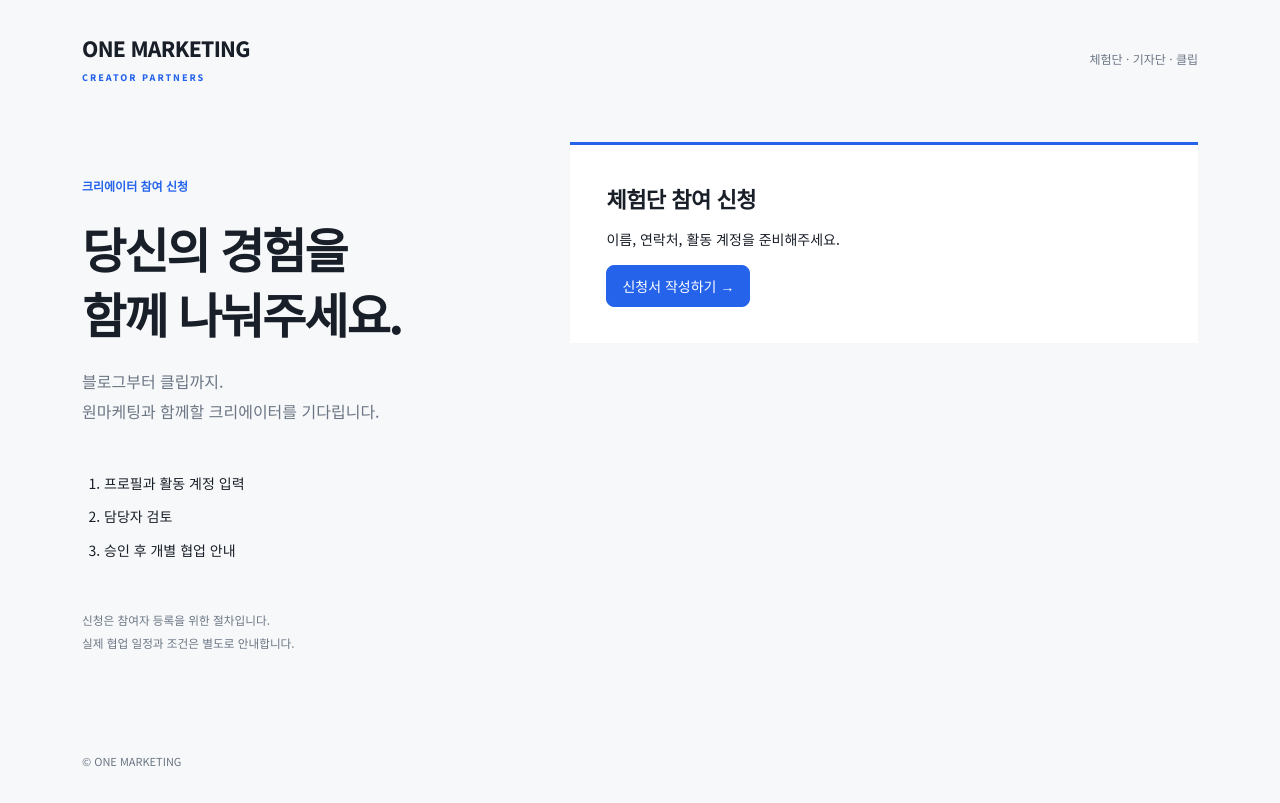
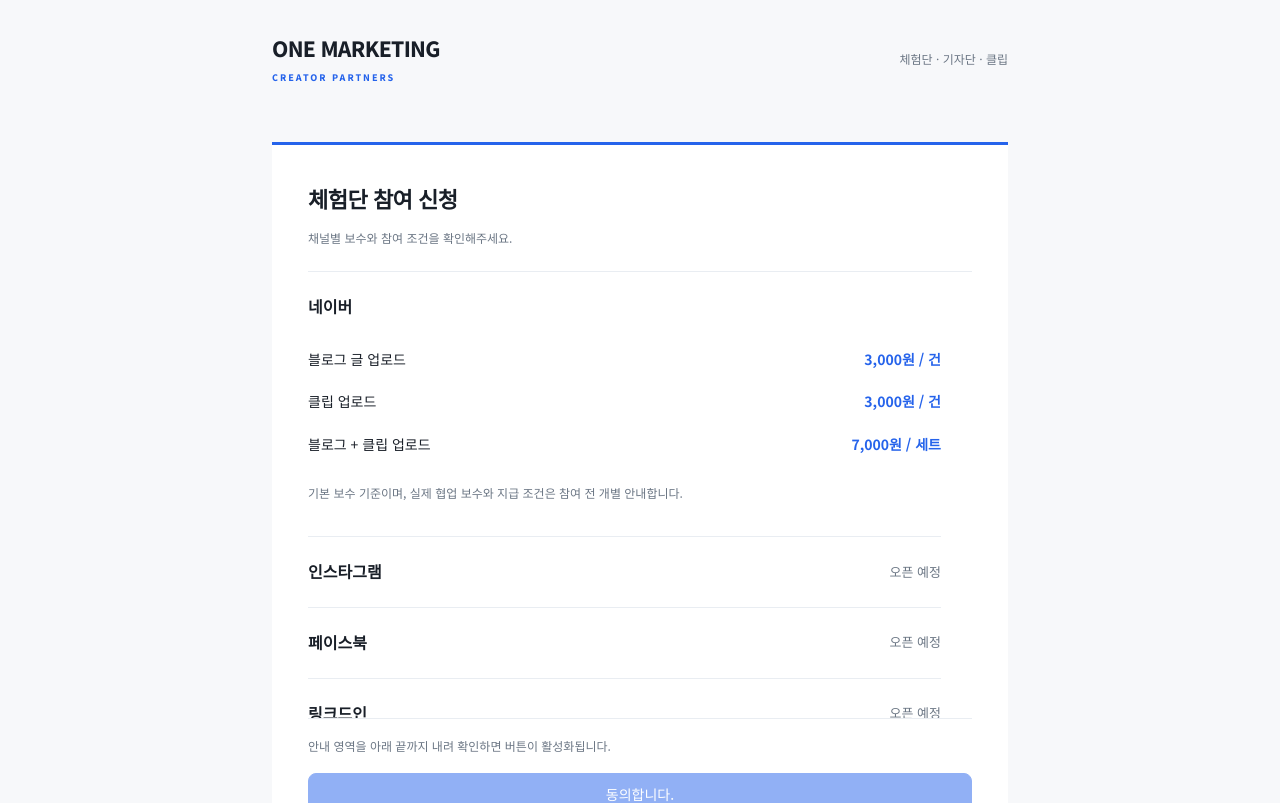
Before and after one commit to yeomjw0907/onemarketing, a Next.js app: page /participants/apply in a window 1280 px wide. Shown: the top 803 px of the page. Built offline with nearby package versions, Linux system fonts and the light colour scheme.

Commit message:
Show creator rewards and require reading participation terms

```diff
--- a/src/app/participants/apply/application-form.tsx
+++ b/src/app/participants/apply/application-form.tsx
@@ -1,11 +1,34 @@
 "use client";
-import { useState, type FormEvent } from "react";
+import { useEffect, useRef, useState, type FormEvent } from "react";
 import ApplicationFields, {
   freshApplication,
 } from "@/components/participant-application-fields";
 import type { ApplicationDraft } from "@/lib/participant-application-schema";
 import styles from "./application.module.css";
-export default function ApplicationForm() {
+export default function ApplicationForm({
+  rewards,
+}: {
+  rewards: { blog: number; clip: number; bundle: number };
+}) {
+  const termsRef = useRef<HTMLDivElement>(null);
+  const [readTerms, setReadTerms] = useState(false);
+  useEffect(() => {
+    const panel = termsRef.current;
+    if (!panel) return;
+    const check = () => {
+      if (panel.scrollHeight - panel.scrollTop <= panel.clientHeight + 4)
+        setReadTerms(true);
+    };
+    const observer = new ResizeObserver(check);
+    observer.observe(panel);
+    if (panel.firstElementChild) observer.observe(panel.firstElementChild);
+    panel.addEventListener("scroll", check, { passive: true });
+    check();
+    return () => {
+      observer.disconnect();
+      panel.removeEventListener("scroll", check);
+    };
+  }, []);
   const [draft, setDraft] = useState<ApplicationDraft | null>(null);
   const [consent, setConsent] = useState(false),
     [busy, setBusy] = useState(false),
@@ -13,6 +36,7 @@ export default function ApplicationForm() {
     [receipt, setReceipt] = useState("");
   const [key, setKey] = useState("");
   function start() {
+    if (!readTerms) return;
     setDraft(freshApplication());
     setKey(crypto.randomUUID());
   }
@@ -46,29 +70,6 @@ export default function ApplicationForm() {
         <span>체험단 · 기자단 · 클립</span>
       </header>
       <div className={styles.content}>
-        <div className={styles.intro}>
-          <span className={styles.eyebrow}>크리에이터 참여 신청</span>
-          <h1>
-            당신의 경험을
-            <br />
-            함께 나눠주세요.
-          </h1>
-          <p>
-            블로그부터 클립까지.
-            <br />
-            원마케팅과 함께할 크리에이터를 기다립니다.
-          </p>
-          <ol>
-            <li>프로필과 활동 계정 입력</li>
-            <li>담당자 검토</li>
-            <li>승인 후 개별 협업 안내</li>
-          </ol>
-          <small>
-            신청은 참여자 등록을 위한 절차입니다.
-            <br />
-            실제 협업 일정과 조건은 별도로 안내합니다.
-          </small>
-        </div>
         <section className={styles.form}>
           {receipt ? (
             <div role="status">
@@ -83,9 +84,95 @@ export default function ApplicationForm() {
           ) : !draft ? (
             <>
               <h2>체험단 참여 신청</h2>
-              <p>이름, 연락처, 활동 계정을 준비해주세요.</p>
-              <button className="primary" onClick={start}>
-                신청서 작성하기 →
+              <p className="hint">채널별 보수와 참여 조건을 확인해주세요.</p>
+              <div
+                ref={termsRef}
+                className={styles.terms}
+                tabIndex={0}
+                role="region"
+                aria-label="채널별 보수 및 참여 조건"
+                aria-describedby="terms-scroll-hint"
+              >
+                <div>
+                  <section className={styles.channel}>
+                    <h3>네이버</h3>
+                    <dl className={styles.rates}>
+                      <div>
+                        <dt>블로그 글 업로드</dt>
+                        <dd>{rewards.blog.toLocaleString("ko-KR")}원 / 건</dd>
+                      </div>
+                      <div>
+                        <dt>클립 업로드</dt>
+                        <dd>{rewards.clip.toLocaleString("ko-KR")}원 / 건</dd>
+                      </div>
+                      <div>
+                        <dt>블로그 + 클립 업로드</dt>
+                        <dd>
+                          {rewards.bundle.toLocaleString("ko-KR")}원 / 세트
+                        </dd>
+                      </div>
+                    </dl>
+                    <p className="hint">
+                      기본 보수 기준이며, 실제 협업 보수와 지급 조건은 참여 전
+                      개별 안내합니다.
+                    </p>
+                  </section>
+                  {["인스타그램", "페이스북", "링크드인", "유튜브"].map(
+                    (channel) => (
+                      <section className={styles.upcoming} key={channel}>
+                        <h3>{channel}</h3>
+                        <span>오픈 예정</span>
+                      </section>
+                    ),
+                  )}
+                  <section className={styles.conditions}>
+                    <h3>참여 전 꼭 확인해주세요</h3>
+                    <ul>
+                      <li>
+                        참여가 확정된 작업은 안내된 기한과 업로드 조건을
+                        지켜주세요.
+                      </li>
+                      <li>
+                        기한 내 업로드하지 않거나 연락 없이 작업을 중단하면 이후
+                        체험단 선정에서 후순위로 배정될 수 있습니다.
+                      </li>
+                      <li>
+                        게시물은 개별 안내한 유지 기간 동안 공개 상태로
+                        유지해주세요. 사전 협의 없이 삭제하거나 비공개로
+                        전환하면 이후 참여가 제한될 수 있습니다.
+                      </li>
+                      <li>
+                        미업로드 또는 무단 삭제가 반복되는 경우 협업이 종료되고
+                        체험단 등록이 해제될 수 있습니다.
+                      </li>
+                      <li>
+                        업로드가 어렵거나 게시물을 수정·삭제해야 하는 사정이
+                        생기면 담당자에게 먼저 연락해주세요.
+                      </li>
+                    </ul>
+                    <p>
+                      위 보수 안내와 참여 조건을 확인했으며, 동의 후 신청을
+                      진행합니다.
+                    </p>
+                  </section>
+                </div>
+              </div>
+              <p
+                id="terms-scroll-hint"
+                className={styles.scrollHint}
+                role="status"
+              >
+                {readTerms
+                  ? "안내를 모두 확인했습니다. 동의 후 신청서를 작성해주세요."
+                  : "안내 영역을 아래 끝까지 내려 확인하면 버튼이 활성화됩니다."}
+              </p>
+              <button
+                className="primary"
+                disabled={!readTerms}
+                onClick={start}
+                style={{ width: "100%" }}
+              >
+                동의합니다.
               </button>
             </>
           ) : (
--- a/src/app/participants/apply/application.module.css
+++ b/src/app/participants/apply/application.module.css
@@ -4,7 +4,7 @@
   color: #191f28;
 }
 .header {
-  max-width: 1180px;
+  max-width: 800px;
   margin: auto;
   padding: 32px;
   display: flex;
@@ -28,45 +28,14 @@
   color: #2563eb;
 }
 .content {
-  max-width: 1180px;
+  max-width: 800px;
   margin: 25px auto;
   padding: 0 32px 50px;
-  display: grid;
-  grid-template-columns: 0.8fr 1.2fr;
-  gap: 70px;
-  align-items: start;
-}
-.intro {
-  padding-top: 32px;
-  position: sticky;
-  top: 40px;
-  animation: enter 0.4s ease-out;
 }
 .eyebrow {
   font-size: 12px;
   color: #2563eb;
   font-weight: 700;
-}
-.intro h1 {
-  font-size: clamp(32px, 4vw, 48px);
-  line-height: 1.35;
-  letter-spacing: -2px;
-  margin: 20px 0;
-}
-.intro p {
-  font-size: 16px;
-  line-height: 1.9;
-  color: #6b7684;
-}
-.intro ol {
-  padding-left: 22px;
-  line-height: 2.4;
-  margin: 40px 0;
-  font-size: 14px;
-}
-.intro small {
-  color: #6b7684;
-  line-height: 1.9;
 }
 .form {
   background: white;
@@ -120,7 +89,7 @@
   clip-path: inset(50%);
 }
 .footer {
-  max-width: 1180px;
+  max-width: 800px;
   margin: auto;
   padding: 24px 32px;
   font-size: 11px;
@@ -142,13 +111,6 @@
     gap: 30px;
     padding: 0 20px 30px;
   }
-  .intro {
-    position: static;
-    padding-top: 0;
-  }
-  .intro ol {
-    margin: 20px 0;
-  }
   .header {
     padding: 24px 20px;
   }
@@ -160,8 +122,80 @@
   }
 }
 @media (prefers-reduced-motion: reduce) {
-  .intro,
   .form {
     animation: none;
   }
 }
+
+.terms {
+  max-height: min(56svh, 520px);
+  overflow-y: auto;
+  overscroll-behavior: contain;
+  scrollbar-gutter: stable;
+  border-block: 1px solid #e9edf2;
+  margin-top: 24px;
+  padding: 0 16px 0 0;
+}
+.terms:focus-visible {
+  outline: 2px solid #2563eb;
+  outline-offset: 4px;
+}
+.channel {
+  padding: 22px 0;
+}
+.channel h3,
+.upcoming h3,
+.conditions h3 {
+  margin: 0;
+  font-size: 16px;
+}
+.rates {
+  margin: 18px 0;
+}
+.rates div {
+  display: flex;
+  justify-content: space-between;
+  flex-wrap: wrap;
+  gap: 8px 16px;
+  padding: 10px 0;
+  font-size: 14px;
+}
+.rates dd {
+  margin: 0;
+  font-weight: 700;
+  color: #2563eb;
+}
+.upcoming {
+  display: flex;
+  justify-content: space-between;
+  align-items: center;
+  padding: 22px 0;
+  border-top: 1px solid #e9edf2;
+  gap: 16px;
+}
+.upcoming span {
+  color: #6b7684;
+  font-size: 13px;
+}
+.conditions {
+  border-top: 1px solid #e9edf2;
+  padding: 24px 0;
+  font-size: 14px;
+  line-height: 1.85;
+}
+.conditions ul {
+  padding-left: 20px;
+}
+.conditions li {
+  margin: 14px 0;
+}
+.conditions p {
+  margin-bottom: 0;
+  font-weight: 600;
+}
+.scrollHint {
+  font-size: 12px;
+  line-height: 1.8;
+  color: #6b7684;
+  margin: 16px 0;
+}
--- a/src/app/participants/apply/page.tsx
+++ b/src/app/participants/apply/page.tsx
@@ -1,9 +1,10 @@
 import type { Metadata } from "next";
 import ApplicationForm from "./application-form";
+import { rewardDefaults } from "@/lib/sales-cart";
 export const metadata: Metadata = {
   title: "체험단 참여 신청 | One Marketing",
   description: "블로그·클립 크리에이터 참여 신청",
 };
 export default function Page() {
-  return <ApplicationForm />;
+  return <ApplicationForm rewards={rewardDefaults} />;
 }
```
